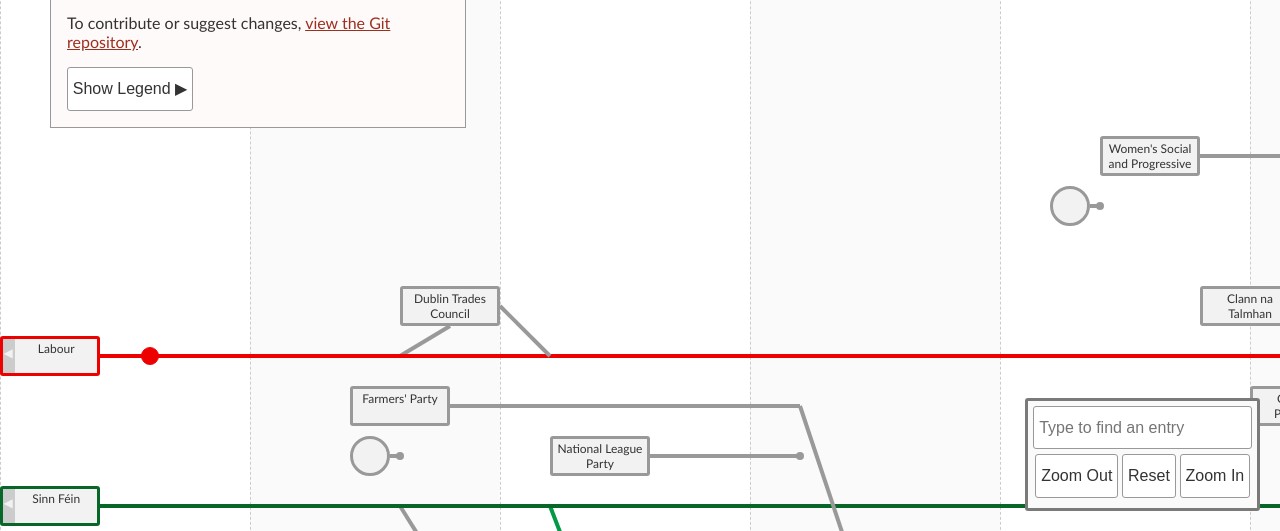
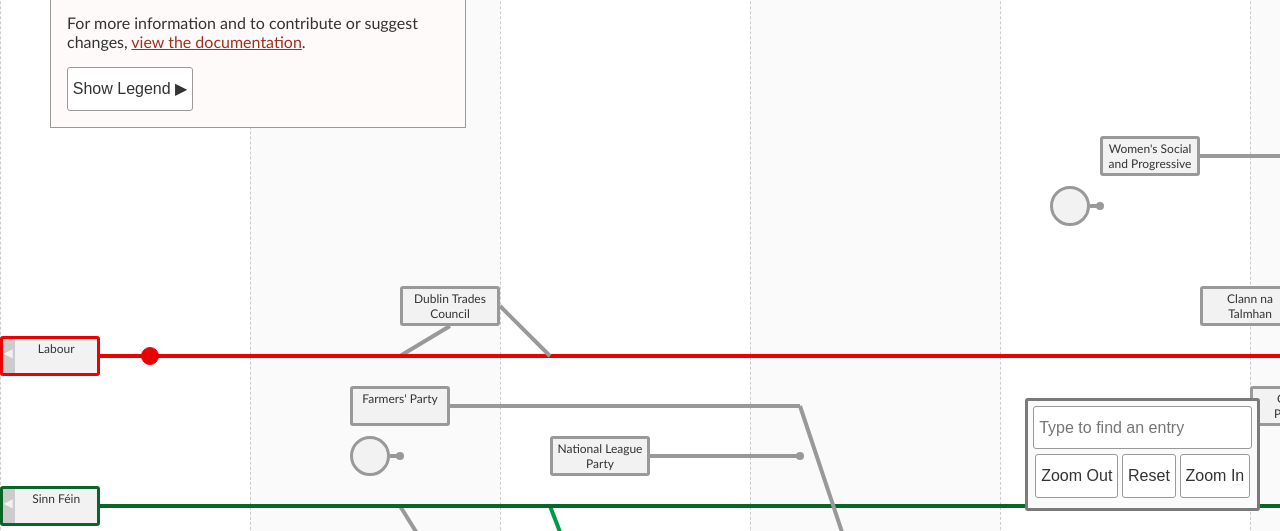
Before and after one commit to Aonrud/Irish-Electoral-Parties, a website: page docs/index.html in a window 1280 px wide. Shown: the part 269-800 px from the top of the page. Drawn offline with Linux system fonts and the light colour scheme.

Commit message:
feat: update label text

```diff
--- a/docs/index.html
+++ b/docs/index.html
@@ -20,7 +20,7 @@
 			<div class="label timeline-exclude">
 				<h1>Electoral Parties in the Republic of Ireland</h1>
 				<p>This is a timeline of parties that have stood for elections at Oireachtas or local level in the Republic of Ireland (and the Free State).</p>
-				<p>To contribute or suggest changes, <a href="https://github.com/Aonrud/Irish-Electoral-Parties">view the Git repository</a>.</p>
+				<p>For more information and to contribute or suggest changes, <a href="https://github.com/Aonrud/Irish-Electoral-Parties">view the documentation</a>.</p>
 				<button data-toggle-target="legend" data-toggle-text="Hide Legend ▼"><span class="toggle-text">Show Legend ▶</span></button>
 				<div id="legend">
 					<ul>
```
